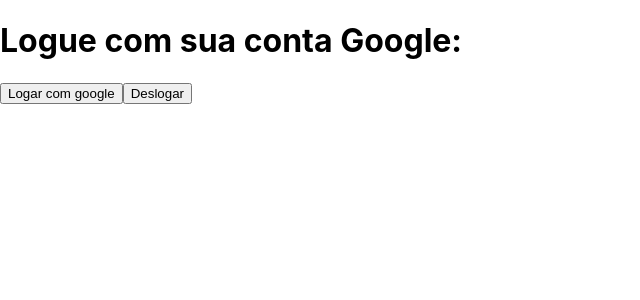
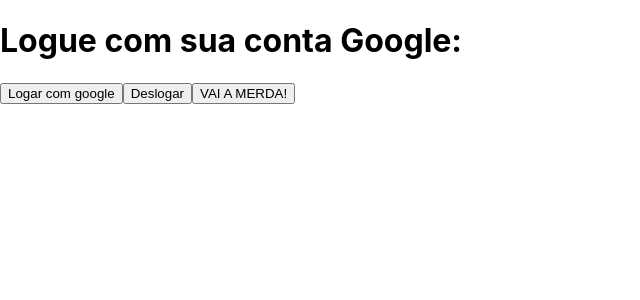
Before and after one commit to nayara/react-study-app, a React app: page /auth in a window 1280 px wide. Shown: the top 300 px of the page, without its empty margins (0-640 px from the left). Built offline with nearby package versions, Linux system fonts and the light colour scheme.

Commit message:
Cria vai a merda button

```diff
--- a/src/pages/Authentication/Authentication.tsx
+++ b/src/pages/Authentication/Authentication.tsx
@@ -16,6 +16,9 @@
       <button id='login-button' onClick={logoutGoogle}>
         {AuthenticationStrings.logoutButton}
       </button>
+      <button id='fuck-button' onClick={() => alert("TROUXA!")}>
+        VAI A MERDA!
+      </button>
     </>
   );
 };
```
